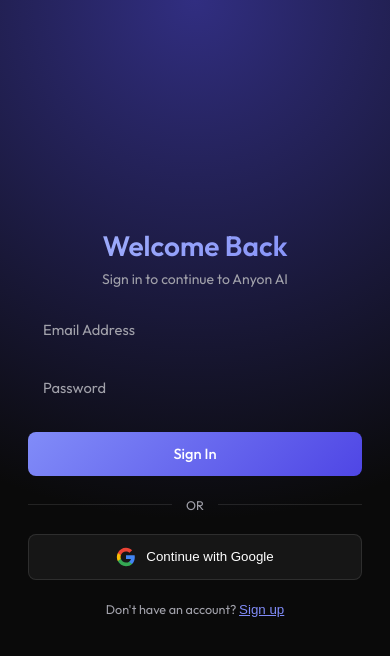
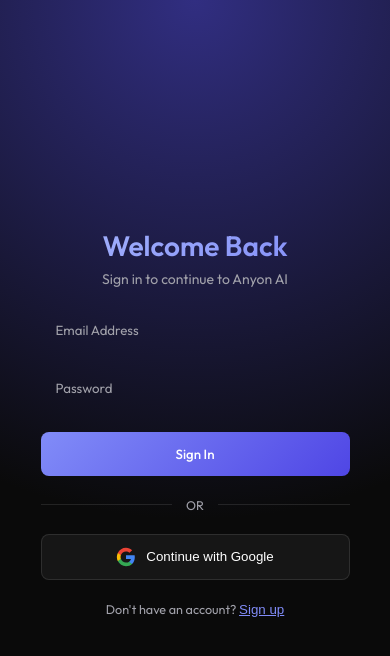
Before and after one commit to fareedahamed0425-code/anyon-ai, a React (Vite) app in the folder frontend/: page / in a window 390 px wide. Shown: the top 656 px of the page. Built offline with nearby package versions, Linux system fonts and the light colour scheme; no server answers.

Commit message:
feat: improve mobile responsiveness across app

```diff
--- a/frontend/src/AuthPage.jsx
+++ b/frontend/src/AuthPage.jsx
@@ -54,24 +54,10 @@
   };
 
   return (
-    <div className="app-layout" style={{
-      background: '#0a0a0a',
-      backgroundImage: 'radial-gradient(circle at 50% 0%, #312e81 0%, transparent 60%)',
-      display: 'flex',
-      alignItems: 'center',
-      justifyContent: 'center'
-    }}>
-      <div className="glass-panel" style={{
-        width: '100%',
-        maxWidth: '400px',
-        padding: '2rem',
-        borderRadius: '16px',
-        display: 'flex',
-        flexDirection: 'column',
-        gap: '1.5rem'
-      }}>
+    <div className="app-layout auth-layout">
+      <div className="glass-panel auth-panel">
         <div style={{ textAlign: 'center' }}>
-          <h2 style={{ fontSize: '2rem', marginBottom: '0.5rem', background: 'linear-gradient(135deg, #a5b4fc, #818cf8)', WebkitBackgroundClip: 'text', WebkitTextFillColor: 'transparent' }}>
+          <h2 className="auth-title">
             {isLogin ? 'Welcome Back' : 'Create Account'}
           </h2>
           <p style={{ color: 'var(--text-muted)' }}>
@@ -153,31 +139,16 @@
           </button>
         </form>
 
-        <div style={{ display: 'flex', alignItems: 'center', gap: '1rem' }}>
-          <div style={{ flex: 1, height: '1px', background: 'rgba(255,255,255,0.1)' }}></div>
-          <span style={{ color: 'var(--text-muted)', fontSize: '0.9rem' }}>OR</span>
-          <div style={{ flex: 1, height: '1px', background: 'rgba(255,255,255,0.1)' }}></div>
+        <div className="auth-divider">
+          <div className="divider-line"></div>
+          <span>OR</span>
+          <div className="divider-line"></div>
         </div>
 
         <button
           onClick={handleGoogleAuth}
           disabled={loading}
-          style={{
-            display: 'flex',
-            alignItems: 'center',
-            justifyContent: 'center',
-            gap: '10px',
-            width: '100%',
-            padding: '12px',
-            background: 'rgba(255,255,255,0.05)',
-            border: '1px solid rgba(255,255,255,0.1)',
-            borderRadius: '8px',
-            color: 'white',
-            cursor: loading ? 'default' : 'pointer',
-            transition: 'background 0.2s',
-          }}
-          onMouseOver={(e) => e.currentTarget.style.background = 'rgba(255,255,255,0.1)'}
-          onMouseOut={(e) => e.currentTarget.style.background = 'rgba(255,255,255,0.05)'}
+          className="google-auth-btn"
         >
           <svg width="20" height="20" viewBox="0 0 24 24" fill="currentColor" xmlns="http://www.w3.org/2000/svg">
             <path d="M22.56 12.25c0-.78-.07-1.53-.2-2.25H12v4.26h5.92c-.26 1.37-1.04 2.53-2.21 3.31v2.77h3.57c2.08-1.92 3.28-4.74 3.28-8.09z" fill="#4285F4"/>
--- a/frontend/src/KimiPage.jsx
+++ b/frontend/src/KimiPage.jsx
@@ -91,7 +91,8 @@
   const [files, setFiles] = useState([]);
   const [chatId, setChatId] = useState(null);
   const [chatList, setChatList] = useState([]);
-  const [isSidebarOpen, setIsSidebarOpen] = useState(false);
+  const [isMobile, setIsMobile] = useState(window.innerWidth <= 768);
+  const [isSidebarOpen, setIsSidebarOpen] = useState(window.innerWidth > 768);
   const [isHeaderVisible, setIsHeaderVisible] = useState(true);
   const messagesEndRef = useRef(null);
   const fileInputRef = useRef(null);
@@ -158,7 +159,19 @@
 
   useEffect(() => {
     fetchChats();
-  }, []);
+
+    const handleResize = () => {
+      const mobile = window.innerWidth <= 768;
+      setIsMobile(mobile);
+      if (mobile) {
+        if (!isMobile) setIsSidebarOpen(false);
+      } else {
+        setIsSidebarOpen(true);
+      }
+    };
+    window.addEventListener('resize', handleResize);
+    return () => window.removeEventListener('resize', handleResize);
+  }, [isMobile]);
 
   const createNewChat = async () => {
     try {
@@ -373,6 +386,9 @@
 
   return (
     <div className="app-layout">
+      {isMobile && isSidebarOpen && (
+        <div className="sidebar-overlay" onClick={() => setIsSidebarOpen(false)}></div>
+      )}
       {/* Sidebar */}
       <aside className={`sidebar glass-panel ${!isSidebarOpen ? 'collapsed' : ''}`}>
         <div className="sidebar-header">
@@ -429,11 +445,11 @@
             <svg xmlns="http://www.w3.org/2000/svg" width="20" height="20" viewBox="0 0 24 24" fill="none" stroke="currentColor" strokeWidth="2" strokeLinecap="round" strokeLinejoin="round"><line x1="3" y1="12" x2="21" y2="12"></line><line x1="3" y1="6" x2="21" y2="6"></line><line x1="3" y1="18" x2="21" y2="18"></line></svg>
           </button>
           <div style={{ display: 'flex', gap: '15px', alignItems: 'center' }}>
-            <div style={{ padding: '6px 14px', borderRadius: '20px', background: 'rgba(99, 102, 241, 0.15)', border: '1px solid rgba(99, 102, 241, 0.3)', color: '#c7d2fe', fontSize: '0.9rem', fontWeight: 600, display: 'flex', alignItems: 'center', gap: '6px' }}>
-              <span>🧠</span> Kimi K3 Supercomputer (Vision)
+            <div style={{ padding: '6px 14px', borderRadius: '20px', background: 'rgba(99, 102, 241, 0.15)', border: '1px solid rgba(99, 102, 241, 0.3)', color: '#c7d2fe', fontSize: '0.9rem', fontWeight: 600, display: 'flex', alignItems: 'center', gap: '6px', whiteSpace: 'nowrap' }}>
+              <span>🧠</span> {isMobile ? 'Kimi K3' : 'Kimi K3 Supercomputer (Vision)'}
             </div>
-            <Link to="/" style={{ padding: '6px 12px', borderRadius: '14px', background: 'rgba(255,255,255,0.05)', color: 'var(--text-muted)', textDecoration: 'none', fontSize: '0.85rem' }}>
-              ← Base Models
+            <Link to="/" style={{ padding: '6px 12px', borderRadius: '14px', background: 'rgba(255,255,255,0.05)', color: 'var(--text-muted)', textDecoration: 'none', fontSize: '0.85rem', whiteSpace: 'nowrap' }}>
+              {isMobile ? '← Base' : '← Base Models'}
             </Link>
           </div>
         </header>
--- a/frontend/src/MainChat.jsx
+++ b/frontend/src/MainChat.jsx
@@ -163,8 +163,9 @@
   const [attachedFiles, setAttachedFiles] = useState([]);
   const [showUploadModal, setShowUploadModal] = useState(false);
   const [isDragging, setIsDragging] = useState(false);
-  const [isLeftSidebarOpen, setIsLeftSidebarOpen] = useState(true);
-  const [isRightSidebarOpen, setIsRightSidebarOpen] = useState(true);
+  const [isMobile, setIsMobile] = useState(window.innerWidth <= 768);
+  const [isLeftSidebarOpen, setIsLeftSidebarOpen] = useState(window.innerWidth > 768);
+  const [isRightSidebarOpen, setIsRightSidebarOpen] = useState(window.innerWidth > 768);
   const [isHeaderVisible, setIsHeaderVisible] = useState(true);
 
   const chatEndRef = useRef(null);
@@ -203,7 +204,24 @@
 
   useEffect(() => {
     fetchChats();
-  }, []);
+
+    const handleResize = () => {
+      const mobile = window.innerWidth <= 768;
+      setIsMobile(mobile);
+      if (mobile) {
+        // Only auto-close on resize to mobile, don't force state to not allow opening
+        if (!isMobile) {
+          setIsLeftSidebarOpen(false);
+          setIsRightSidebarOpen(false);
+        }
+      } else {
+        setIsLeftSidebarOpen(true);
+        setIsRightSidebarOpen(true);
+      }
+    };
+    window.addEventListener('resize', handleResize);
+    return () => window.removeEventListener('resize', handleResize);
+  }, [isMobile]);
 
   const fetchChats = async () => {
     try {
@@ -513,6 +531,12 @@
           </div>
         </div>
       )}
+      {isMobile && isLeftSidebarOpen && (
+        <div className="sidebar-overlay" onClick={() => setIsLeftSidebarOpen(false)}></div>
+      )}
+      {isMobile && isRightSidebarOpen && (
+        <div className="sidebar-overlay" onClick={() => setIsRightSidebarOpen(false)}></div>
+      )}
       <aside className={`sidebar glass-panel ${!isLeftSidebarOpen ? 'collapsed' : ''}`}>
         <div className="sidebar-header">
           <div className="brand">
@@ -579,8 +603,8 @@
                 <option value="deepseek-ai/deepseek-v4-flash-0731">DeepSeek V4 Flash</option>
               </select>
             </div>
-            <Link to="/kimi" style={{ padding: '6px 14px', borderRadius: '20px', background: 'rgba(99, 102, 241, 0.15)', border: '1px solid rgba(99, 102, 241, 0.3)', color: '#c7d2fe', textDecoration: 'none', fontSize: '0.85rem', fontWeight: 600, display: 'flex', alignItems: 'center', gap: '6px' }}>
-              <span>🧠</span> Switch to Kimi K3 (Vision)
+            <Link to="/kimi" style={{ padding: '6px 14px', borderRadius: '20px', background: 'rgba(99, 102, 241, 0.15)', border: '1px solid rgba(99, 102, 241, 0.3)', color: '#c7d2fe', textDecoration: 'none', fontSize: '0.85rem', fontWeight: 600, display: 'flex', alignItems: 'center', gap: '6px', whiteSpace: 'nowrap' }}>
+              <span>🧠</span> {isMobile ? 'Kimi' : 'Switch to Kimi K3 (Vision)'}
             </Link>
             <button className="toggle-sidebar-btn" onClick={() => setIsRightSidebarOpen(!isRightSidebarOpen)} title="Toggle Context">
               <svg xmlns="http://www.w3.org/2000/svg" width="20" height="20" viewBox="0 0 24 24" fill="none" stroke="currentColor" strokeWidth="2" strokeLinecap="round" strokeLinejoin="round"><rect x="3" y="3" width="18" height="18" rx="2" ry="2"></rect><line x1="15" y1="3" x2="15" y2="21"></line></svg>
--- a/frontend/src/index.css
+++ b/frontend/src/index.css
@@ -1017,3 +1017,173 @@
   opacity: 0;
   pointer-events: none;
 }
+
+/* AuthPage Styles */
+.auth-layout {
+  background: #0a0a0a;
+  background-image: radial-gradient(circle at 50% 0%, #312e81 0%, transparent 60%);
+  display: flex;
+  align-items: center;
+  justify-content: center;
+}
+
+.auth-panel {
+  width: 100%;
+  max-width: 400px;
+  padding: 2rem;
+  border-radius: 16px;
+  display: flex;
+  flex-direction: column;
+  gap: 1.5rem;
+}
+
+.auth-title {
+  font-size: 2rem;
+  margin-bottom: 0.5rem;
+  background: linear-gradient(135deg, #a5b4fc, #818cf8);
+  -webkit-background-clip: text;
+  -webkit-text-fill-color: transparent;
+}
+
+.auth-divider {
+  display: flex;
+  align-items: center;
+  gap: 1rem;
+}
+
+.divider-line {
+  flex: 1;
+  height: 1px;
+  background: rgba(255, 255, 255, 0.1);
+}
+
+.auth-divider span {
+  color: var(--text-muted);
+  font-size: 0.9rem;
+}
+
+.google-auth-btn {
+  display: flex;
+  align-items: center;
+  justify-content: center;
+  gap: 10px;
+  width: 100%;
+  padding: 12px;
+  background: rgba(255, 255, 255, 0.05);
+  border: 1px solid rgba(255, 255, 255, 0.1);
+  border-radius: 8px;
+  color: white;
+  cursor: pointer;
+  transition: background 0.2s;
+}
+
+.google-auth-btn:hover:not(:disabled) {
+  background: rgba(255, 255, 255, 0.1);
+}
+
+.google-auth-btn:disabled {
+  cursor: default;
+  opacity: 0.7;
+}
+
+/* Mobile Responsive Adjustments */
+@media (max-width: 768px) {
+  .app-layout {
+    flex-direction: column;
+  }
+
+
+  .sidebar {
+    position: fixed;
+    top: 0;
+    left: 0;
+    bottom: 0;
+    z-index: 100;
+    transform: translateX(0);
+    width: 260px;
+  }
+
+  .sidebar.collapsed {
+    transform: translateX(-100%);
+    width: 260px;
+    opacity: 1;
+    border-right: 1px solid var(--glass-border);
+  }
+
+  .right-sidebar {
+    position: fixed;
+    top: 0;
+    right: 0;
+    bottom: 0;
+    z-index: 100;
+    transform: translateX(0);
+    width: 280px;
+  }
+
+  .right-sidebar.collapsed {
+    transform: translateX(100%);
+    width: 280px;
+    opacity: 1;
+    border-left: 1px solid var(--glass-border);
+  }
+
+  .sidebar-overlay {
+    position: fixed;
+    top: 0;
+    left: 0;
+    right: 0;
+    bottom: 0;
+    background: rgba(0, 0, 0, 0.5);
+    backdrop-filter: blur(4px);
+    -webkit-backdrop-filter: blur(4px);
+    z-index: 90;
+    animation: fadeIn 0.3s ease;
+  }
+
+  .glass-header {
+    padding: 10px 16px;
+    justify-content: space-between;
+  }
+
+  .header-actions {
+    gap: 8px;
+  }
+
+  .model-select {
+    min-width: 140px;
+    padding: 8px 12px;
+    font-size: 0.85rem;
+  }
+
+  .chat-container {
+    padding: 16px 10px 80px 10px;
+    padding-top: 60px;
+  }
+
+  .message-bubble {
+    max-width: 95%;
+    padding: 12px 16px;
+  }
+
+  .input-area {
+    padding: 10px;
+  }
+
+  .input-wrapper {
+    gap: 8px;
+  }
+
+  .chat-input {
+    font-size: 0.95rem;
+  }
+
+  .send-btn, .stop-btn {
+    padding: 0 16px;
+    font-size: 0.95rem;
+  }
+
+  .auth-panel {
+    padding: 1.5rem;
+    max-width: 90%;
+  }
+}
```
